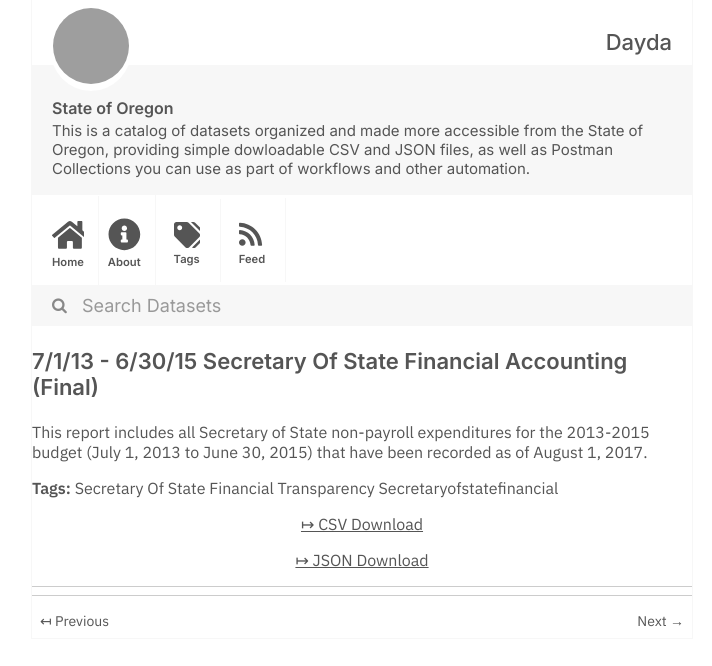
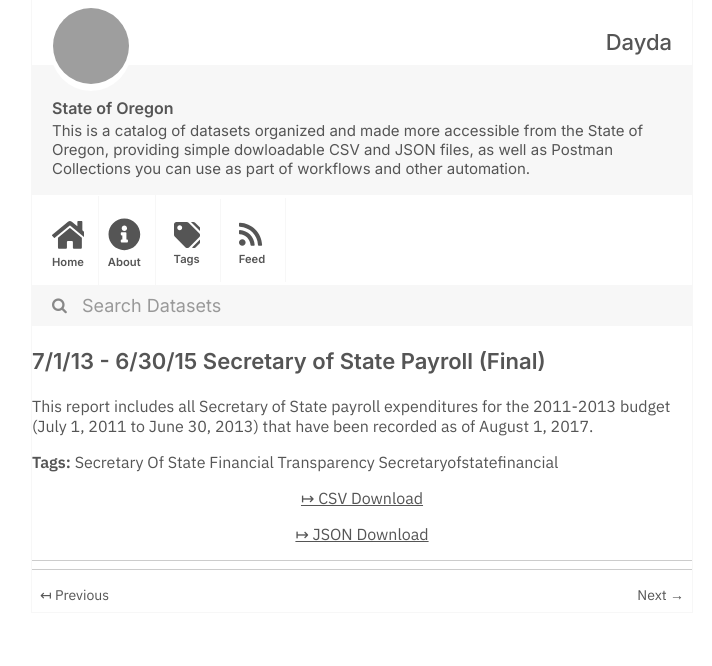
Before and after one commit to dayda-entities/state-of-oregon, a Jekyll site: the page built from _posts/2020-11-10-7113-63015-secretary-of-state-.md, in a window 1280 px wide, cut to the strip 0-666 px from the top of the page. Shown: the whole strip, without its empty margins (278-990 px from the left). Built offline with Jekyll 4.4.1, drawn with Linux system fonts in a browser that asks for light colours; grey boxes are pictures that could not be loaded.

```diff
--- a/_posts/2020-11-10-7113-63015-secretary-of-state-.md
+++ b/_posts/2020-11-10-7113-63015-secretary-of-state-.md
@@ -1,16 +1,16 @@
 ---
-title: 7/1/13 - 6/30/15 Secretary Of State Financial Accounting   (Final)
-created: '2020-11-10T17:22:14.220894'
-modified: '2020-11-10T17:22:14.220904'
+title: 7/1/13 - 6/30/15 Secretary of State Payroll   (Final)
+created: '2020-11-10T17:22:17.258918'
+modified: '2020-11-10T17:22:17.258928'
 state: active
 type: dataset
 tags:
   - Secretary Of State Financial Transparency Secretaryofstatefinancial
 groups:
   - Local Government
-csv_url: 'https://data.oregon.gov/api/views/9rvh-nc8d/rows.csv?accessType=DOWNLOAD'
-json_url: 'https://data.oregon.gov/api/views/9rvh-nc8d/rows.json?accessType=DOWNLOAD'
+csv_url: 'https://data.oregon.gov/api/views/azeh-aew8/rows.csv?accessType=DOWNLOAD'
+json_url: 'https://data.oregon.gov/api/views/azeh-aew8/rows.json?accessType=DOWNLOAD'
 layout: post
 
 ---
-This report includes all Secretary of State non-payroll expenditures  for the 2013-2015 budget (July 1, 2013 to June 30, 2015) that have been recorded as of August 1, 2017.
+This report includes all Secretary of State payroll expenditures for the 2011-2013 budget (July 1, 2011 to June 30, 2013) that have been recorded as of August 1, 2017.
```
